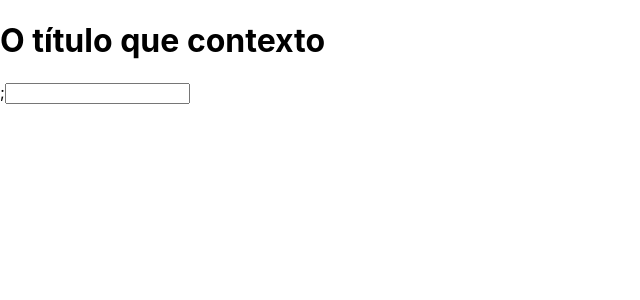
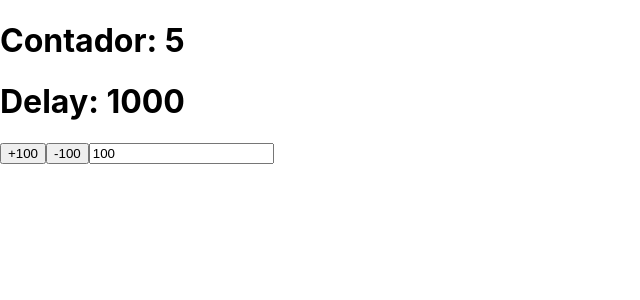
Before and after one commit to limalucas99/project-2, a React (Create React App) app: page / in a window 1280 px wide. Shown: the top 300 px of the page, without its empty margins (0-640 px from the left). Built offline with nearby package versions, Linux system fonts and the light colour scheme.

Commit message:
Criando primeiro hook

```diff
--- a/src/App.js
+++ b/src/App.js
@@ -1,69 +1,48 @@
-import P from 'prop-types';
-import { createContext, useContext, useReducer, useRef } from 'react';
-import './App.css';
+/* eslint-disable no-unused-vars */
+import { useEffect, useRef, useState } from 'react';
 
-// actions.js
-export const actions = {
-  CHANGE_TITLE: 'CHANGE_TITLE',
+const useMyHook = (cb, delay = 1000) => {
+  const savedCb = useRef();
+
+  useEffect(() => {
+    savedCb.current = cb;
+  }, [cb]);
+
+  useEffect(() => {
+    const interval = setInterval(() => {
+      savedCb.current();
+    }, delay);
+    return () => clearInterval(interval);
+  }, [delay]);
 };
 
-// data.js
-export const globalState = {
-  title: 'O título que contexto',
-  body: 'O body do contexto',
-  counter: 0,
-};
+function App() {
+  const [counter, setCounter] = useState(0);
+  const [delay, setDelay] = useState(1000);
+  const [incrementor, setIncrementor] = useState(100);
 
-// reducer.js
-export const reducer = (state, action) => {
-  console.log(action);
-  switch (action.type) {
-    case actions.CHANGE_TITLE: {
-      console.log('Mudar título');
-      return { ...state, title: action.payload };
-    }
-  }
-  return { ...state };
-};
-
-// AppContext
-export const Context = createContext();
-export const AppContext = ({ children }) => {
-  const [state, dispatch] = useReducer(reducer, globalState);
-
-  const changeTitle = (payload) => {
-    dispatch({ type: actions.CHANGE_TITLE, payload });
-  };
-
-  return <Context.Provider value={{ state, changeTitle }}>{children}</Context.Provider>;
-};
-
-AppContext.propTypes = {
-  children: P.node,
-};
-
-// H1/index.jsx
-
-export const H1 = () => {
-  const context = useContext(Context);
-  const inputRef = useRef();
+  useMyHook(() => setCounter((c) => c + 1), delay);
 
   return (
-    <>
-      <h1 onClick={() => context.changeTitle(inputRef.current.value)}>{context.state.title}</h1>;
-      <input type="text" ref={inputRef} />
-    </>
-  );
-};
-
-// App.jsx
-function App() {
-  return (
-    <AppContext>
-      <div>
-        <H1 />
-      </div>
-    </AppContext>
+    <div>
+      <h1>Contador: {counter}</h1>
+      <h1>Delay: {delay}</h1>
+      <button
+        onClick={() => {
+          setDelay((d) => d + incrementor);
+        }}
+      >
+        +{incrementor}
+      </button>
+      <button
+        onClick={() => {
+          setDelay((d) => d - incrementor);
+        }}
+      >
+        -{incrementor}
+      </button>
+      <input type="number" value={incrementor} onChange={(e) => setIncrementor(Number(e.target.value))} />
+    </div>
   );
 }
 
```
